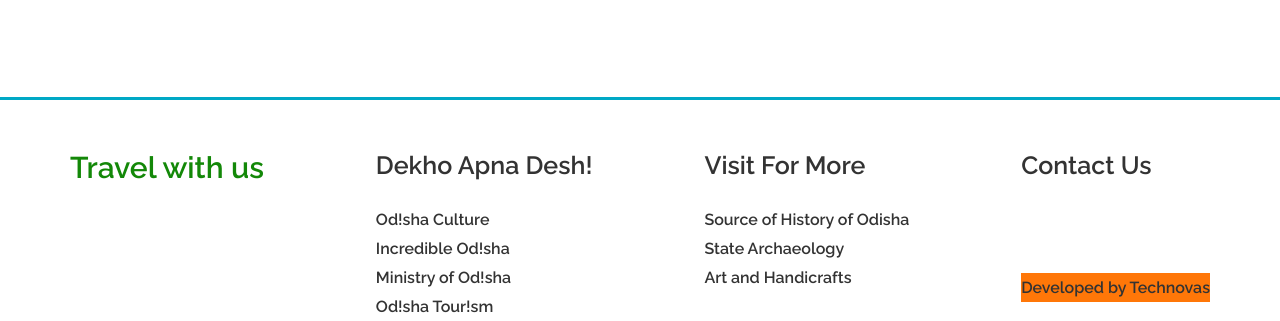
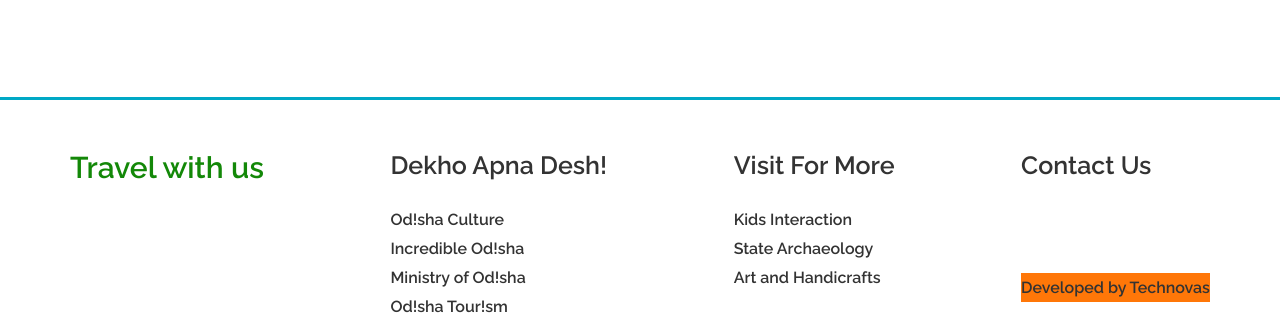
Before and after one commit to Anusha-0206/Monumento, a plain HTML site: page Indian-Culture-main/index.html in a window 1280 px wide. Shown: the part 5371-5692 px from the top of the page. Drawn offline with Linux system fonts and the light colour scheme.

Commit message:
Update index.html

```diff
--- a/Indian-Culture-main/index.html
+++ b/Indian-Culture-main/index.html
@@ -345,7 +345,7 @@
                 <div class="footer-3 fot-info">
                     <h3>Visit For More</h3>
                     <ul>
-                        <li><a href="https://objectiveias.in/history-of-odisha/sources-of-history-of-odisha/">Source of History of Odisha</a></li>
+                        <li><a href="https://youtu.be/dTJ_cukNyfc?si=BIl0M_hVnE0R9aWL">Kids Interaction</a></li>
                         <li><a href="https://odisha.gov.in/explore-odisha/state-archaeology">State Archaeology</a></li>
                         <li><a href="https://www.tourmyindia.com/states/odisha/arts-and-handicrafts.html">Art and Handicrafts</a></li>
                     </ul>
```
